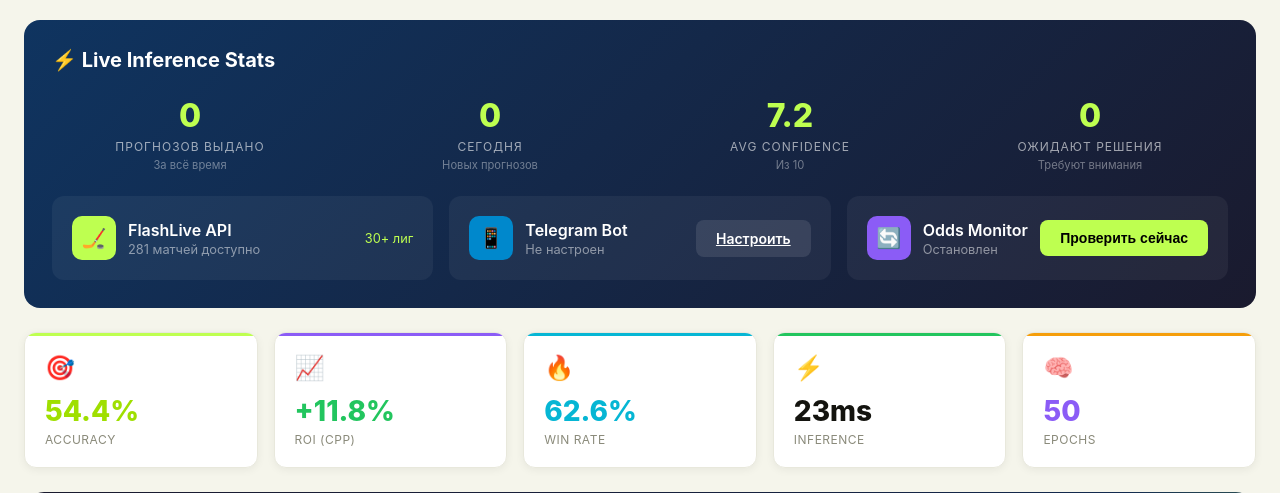
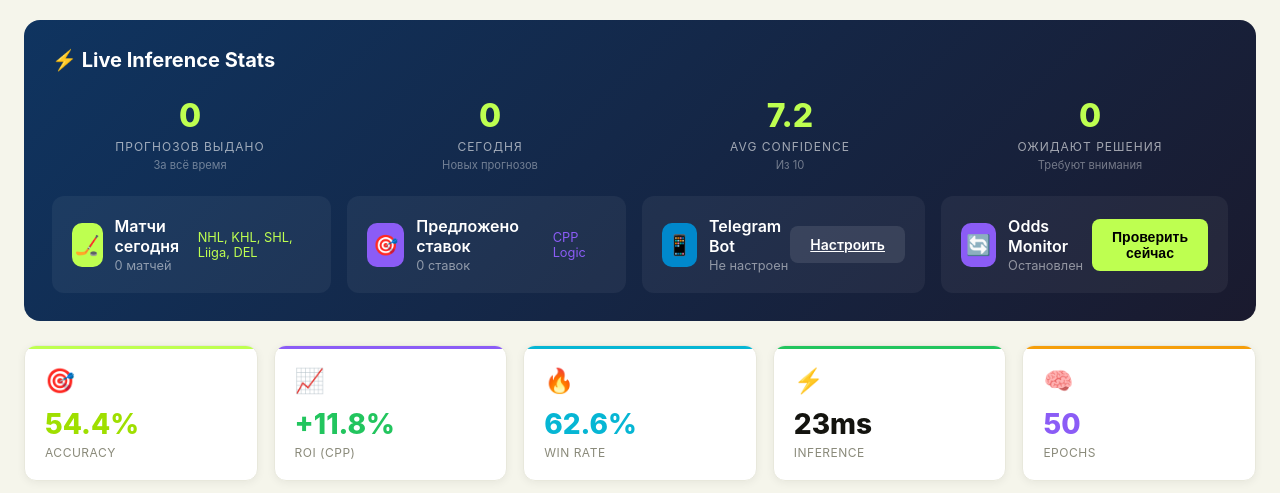
Before and after one commit to Yarik174/pattern_interruption, a Flask app: page /dashboard in a window 1280 px wide. Shown: the part 196-689 px from the top of the page. Run offline with Flask 3, Linux system fonts and the light colour scheme.

Commit message:
Filter hockey matches to display only top leagues and suggested bets
Update `flashlive_loader.py` to filter by `SUPPORTED_LEAGUES` (NHL, KHL, SHL, Liiga, DEL) and `routes.py` to include `bets_suggested` in the `/api/monitor/stats` endpoint. Adjust `dashboard.html` to display these metrics.

Replit-Commit-Author: Agent
Replit-Commit-Session-Id: bae8bf6a-ba3e-46e7-a149-5aeaceabca9f
Replit-Commit-Checkpoint-Type: full_checkpoint
Replit-Commit-Event-Id: 638dc728-d56a-4747-b56e-b9b33d5f31b8
Replit-Commit-Screenshot-Url: https://storage.googleapis.com/screenshot-production-us-central1/5bb05217-be29-449c-8dc8-1ff7dff50c77/bae8bf6a-ba3e-46e7-a149-5aeaceabca9f/m3iFzi3
Replit-Helium-Checkpoint-Created: true

```diff
--- a/src/flashlive_loader.py
+++ b/src/flashlive_loader.py
@@ -17,14 +17,15 @@ BASE_URL = f'https://{RAPIDAPI_HOST}'
 
 HOCKEY_SPORT_ID = 4  # Hockey sport_id в FlashLive API
 
+# Только 5 основных лиг
+SUPPORTED_LEAGUES = ['NHL', 'KHL', 'SHL', 'Liiga', 'DEL']
+
 HOCKEY_LEAGUES = {
-    'NHL': ['nhl', 'usa-nhl', 'national hockey league'],
-    'KHL': ['khl', 'russia-khl', 'kontinental hockey league'],
-    'SHL': ['shl', 'sweden-shl', 'swedish hockey league'],
-    'Liiga': ['liiga', 'finland-liiga', 'finnish liiga'],
-    'DEL': ['del', 'germany-del', 'deutsche eishockey liga'],
-    'Czech': ['extraliga', 'czech-extraliga', 'tipsport extraliga'],
-    'Swiss': ['nl', 'switzerland-nl', 'national league'],
+    'NHL': ['nhl', 'usa. nhl', 'usa-nhl', 'national hockey league'],
+    'KHL': ['khl', 'russia. khl', 'russia-khl', 'kontinental hockey league'],
+    'SHL': ['shl', 'sweden. shl', 'sweden-shl', 'swedish hockey league'],
+    'Liiga': ['liiga', 'finland. liiga', 'finland-liiga', 'finnish liiga'],
+    'DEL': ['del', 'germany. del', 'germany-del', 'deutsche eishockey liga'],
 }
 
 
@@ -82,10 +83,10 @@ class FlashLiveLoader:
 
     def get_upcoming_games(self, leagues: Optional[List[str]] = None, days_ahead: int = 2) -> List[Dict]:
         """
-        Получить предстоящие матчи
+        Получить предстоящие матчи (только 5 основных лиг: NHL, KHL, SHL, Liiga, DEL)
 
         Args:
-            leagues: Список лиг для фильтрации (NHL, KHL, SHL, Liiga, DEL)
+            leagues: Список лиг для фильтрации (по умолчанию все 5)
             days_ahead: Сколько дней вперёд
 
         Returns:
@@ -95,6 +96,10 @@ class FlashLiveLoader:
             logger.warning("FlashLive API not configured (RAPIDAPI_KEY missing)")
             return []
 
+        # По умолчанию только 5 основных лиг
+        if leagues is None:
+            leagues = SUPPORTED_LEAGUES
+
         # Проверяем кэш
         cache_key = f"events_{days_ahead}"
         now = datetime.utcnow()
@@ -102,8 +107,9 @@ class FlashLiveLoader:
         if cache_key in self._cache:
             cache_data, cache_time = self._cache[cache_key]
             if (now - cache_time).total_seconds() < self._cache_ttl:
-                logger.info(f"FlashLive: используем кэш ({len(cache_data)} матчей)")
-                return self._filter_by_leagues(cache_data, leagues)
+                filtered = self._filter_by_leagues(cache_data, leagues)
+                logger.info(f"FlashLive: из кэша {len(filtered)} матчей (5 лиг)")
+                return filtered
 
         all_matches = []
         sport_id = self._get_hockey_sport_id()
@@ -124,11 +130,14 @@ class FlashLiveLoader:
                 seen_ids.add(m['event_id'])
                 unique_matches.append(m)
 
-        # Кэшируем
+        # Кэшируем все матчи
         self._cache[cache_key] = (unique_matches, now)
-        logger.info(f"FlashLive: найдено {len(unique_matches)} хоккейных матчей")
 
-        return self._filter_by_leagues(unique_matches, leagues)
+        # Фильтруем только 5 основных лиг
+        filtered = self._filter_by_leagues(unique_matches, leagues)
+        logger.info(f"FlashLive: {len(filtered)} матчей в 5 лигах (всего {len(unique_matches)})")
+
+        return filtered
 
     def _fetch_events_for_day(self, sport_id: int, day_offset: int) -> List[Dict]:
         """Получить матчи на конкретный день"""
--- a/src/routes.py
+++ b/src/routes.py
@@ -295,24 +295,37 @@ def api_monitor_check():
 @routes_bp.route('/api/monitor/stats')
 def api_monitor_stats():
     """API: Статистика мониторинга"""
+    from datetime import datetime, timedelta
+
     stats = {'is_running': False}
     if odds_monitor:
         stats = odds_monitor.get_stats()
+
+    # Количество матчей (5 лиг)
     if odds_loader:
-        # FlashLive API - показываем количество матчей и лиг
         if hasattr(odds_loader, 'get_upcoming_games'):
             try:
                 matches = odds_loader.get_upcoming_games(days_ahead=1)
-                leagues = set(m.get('league', 'OTHER') for m in matches)
                 stats['matches_available'] = len(matches)
-                stats['leagues_count'] = len(leagues)
             except Exception:
-                stats['matches_available'] = 281
-                stats['leagues_count'] = 30
+                stats['matches_available'] = 0
         else:
-            # Fallback для старых loaders
-            stats['api_requests_remaining'] = getattr(odds_loader, 'get_requests_remaining', lambda: 0)()
-            stats['api_daily_limit'] = getattr(odds_loader, '_daily_limit', 100)
+            stats['matches_available'] = 0
+
+    # Количество предложенных ставок сегодня
+    if Prediction and db:
+        try:
+            today = datetime.utcnow().date()
+            today_start = datetime.combine(today, datetime.min.time())
+            today_predictions = Prediction.query.filter(
+                Prediction.created_at >= today_start
+            ).count()
+            stats['bets_suggested'] = today_predictions
+        except Exception:
+            stats['bets_suggested'] = 0
+    else:
+        stats['bets_suggested'] = 0
+
     return jsonify(stats)
 
 
--- a/templates/dashboard.html
+++ b/templates/dashboard.html
@@ -1210,11 +1210,21 @@
                     <div class="monitor-info">
                         <div class="monitor-icon" style="background: var(--accent);">🏒</div>
                         <div class="monitor-text">
-                            <div class="title">FlashLive API</div>
-                            <div class="status" id="api-remaining">281 матчей доступно</div>
-                        </div>
-                    </div>
-                    <span id="api-status" style="font-size: 0.8rem; color: var(--accent);">30+ лиг</span>
+                            <div class="title">Матчи сегодня</div>
+                            <div class="status" id="matches-count">Загрузка...</div>
+                        </div>
+                    </div>
+                    <span id="leagues-info" style="font-size: 0.8rem; color: var(--accent);">5 лиг</span>
+                </div>
+                <div class="monitor-card">
+                    <div class="monitor-info">
+                        <div class="monitor-icon" style="background: var(--purple);">🎯</div>
+                        <div class="monitor-text">
+                            <div class="title">Предложено ставок</div>
+                            <div class="status" id="bets-suggested">{{ today_predictions or 0 }} ставок</div>
+                        </div>
+                    </div>
+                    <span style="font-size: 0.8rem; color: var(--purple);">CPP Logic</span>
                 </div>
                 <div class="monitor-card">
                     <div class="monitor-info">
@@ -1822,10 +1832,11 @@
             fetch('/api/monitor/stats')
                 .then(r => r.json())
                 .then(data => {
-                    const matches = data.matches_available || 281;
-                    const leagues = data.leagues_count || 30;
-                    document.getElementById('api-remaining').textContent = matches + ' матчей доступно';
-                    document.getElementById('api-status').textContent = leagues + '+ лиг';
+                    const matches = data.matches_available || 0;
+                    const bets = data.bets_suggested || 0;
+                    document.getElementById('matches-count').textContent = matches + ' матчей';
+                    document.getElementById('bets-suggested').textContent = bets + ' ставок';
+                    document.getElementById('leagues-info').textContent = 'NHL, KHL, SHL, Liiga, DEL';
                 });
         }
 
```
